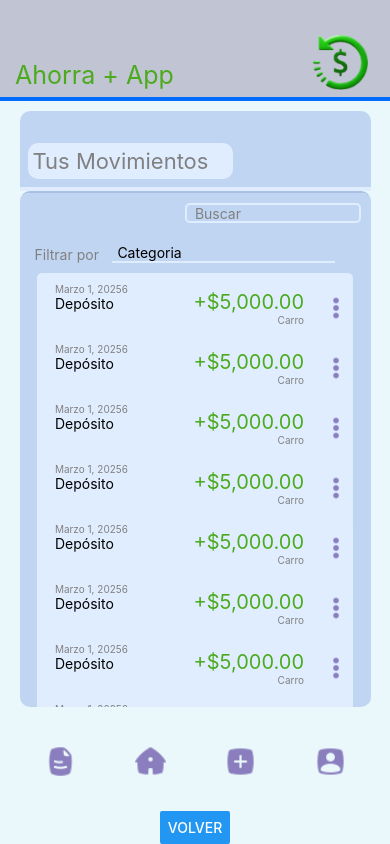
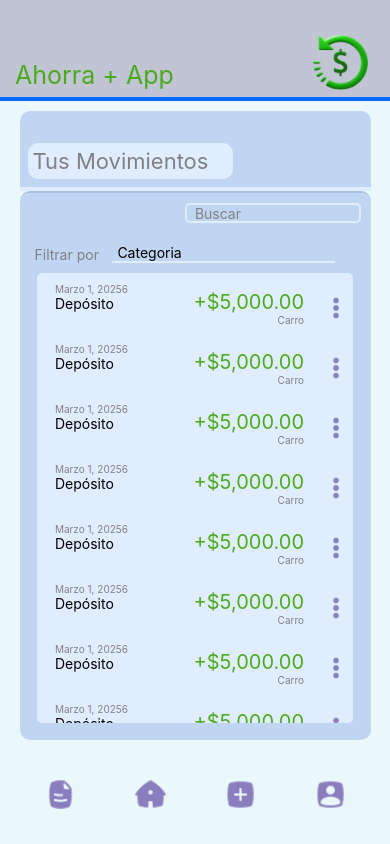
Before and after one commit to CaralbMen/AhorraApp_Interfaces, a React Native app in the folder AhorraApp/: screen / in a window 390 px wide. Both pictures are taken after a click on the button "TRANSACCIONES". Built offline with nearby package versions, Linux system fonts and the light colour scheme.

Commit message:
Ajustes de detalles corregidos

```diff
--- a/AhorraApp/screens/IngresosScreen.js
+++ b/AhorraApp/screens/IngresosScreen.js
@@ -148,8 +148,7 @@ export default function IngresosScreen() {
           </TouchableOpacity>
         </View>
 
-        {/* pequeño footer para debug en web */}
-        <Text style={styles.versionText}>Modo web / móvil — prueba en consola</Text>
+
       </ScrollView>
     </KeyboardAvoidingView>
   );
--- a/AhorraApp/screens/Transacciones.js
+++ b/AhorraApp/screens/Transacciones.js
@@ -268,10 +268,7 @@ export default function Transacciones(){
                     style={styles.icono}
                 />
             </View>
-            <Button
-                title='Volver'
-                onPress={()=>setVolver(true)}
-            />
+
         </View>
     )
 
```
